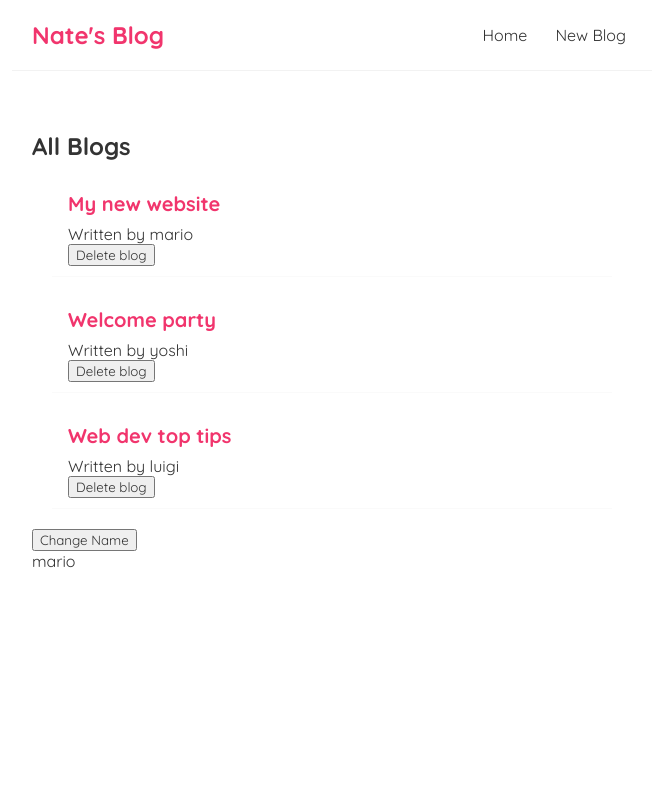
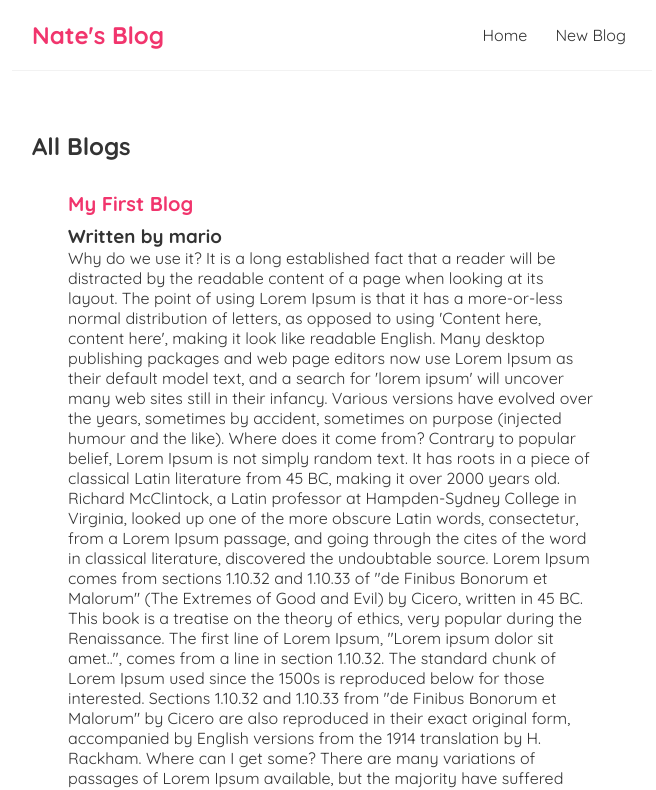
Before and after one commit to nkc53/simpleBlog, a React (Create React App) app: page / in a window 1280 px wide. Shown: the top 790 px of the page, without its empty margins (308-964 px from the left). Built offline with nearby package versions, Linux system fonts and the light colour scheme; data requests are answered from the project's data file.

Commit message:
Practicing fetching data using useEffect

```diff
--- a/src/BlogList.js
+++ b/src/BlogList.js
@@ -1,12 +1,12 @@
-const BlogList = ({ blogs, title, handleDelete}) => {
+const BlogList = ({ blogs, title}) => {
     return (
         <div className="blog-list">
             <h2>{ title }</h2>
             {blogs.map((blog) => (
                 <div className="blog-preview" key={blog.id}>
                     <h2>{ blog.title }</h2>
-                    <p>Written by { blog.author}</p>
-                    <button onClick={() => handleDelete(blog.id)}>Delete blog</button>
+                    <h3>Written by { blog.author}</h3>
+                    <p>{ blog.body }</p>
                 </div>
             ))}
         </div>
--- a/src/Home.js
+++ b/src/Home.js
@@ -2,29 +2,22 @@
 import BlogList from './BlogList';
 
 const Home = () => {
-    const [blogs, setBlogs] = useState([
-    { title: 'My new website', body: 'lorem ipsum...', author: 'mario', id: 1},
-    { title: 'Welcome party', body: 'lorem ipsum...', author: 'yoshi', id: 2},
-    { title: 'Web dev top tips', body: 'lorem ipsum...', author: 'luigi', id: 3},
-    ]);
-
-    const [name, setName] = useState('mario');
-
-    const handleDelete = (id) => {
-        const newBlogs = blogs.filter(blog => blog.id !== id);
-        setBlogs(newBlogs)
-    }
+    const [blogs, setBlogs] = useState(null);
 
     useEffect(() => {
-        console.log('use effect ran');
-        console.log(name);
-    }, [name]);
+        fetch('http://localhost:8000/blogs')
+            .then(res => {
+                return res.json();
+            })
+            .then(data => {
+                console.log(data);
+                setBlogs(data);
+            })
+        }, []);
 
     return (
         <div className="home">
-            <BlogList blogs={ blogs } title="All Blogs" handleDelete={handleDelete}/>
-            <button onClick={() => setName('luigi')}>Change Name</button>
-            <p>{ name }</p>
+            {blogs && <BlogList blogs={ blogs } title="All Blogs"/>}
         </div>
     );
 }
```
